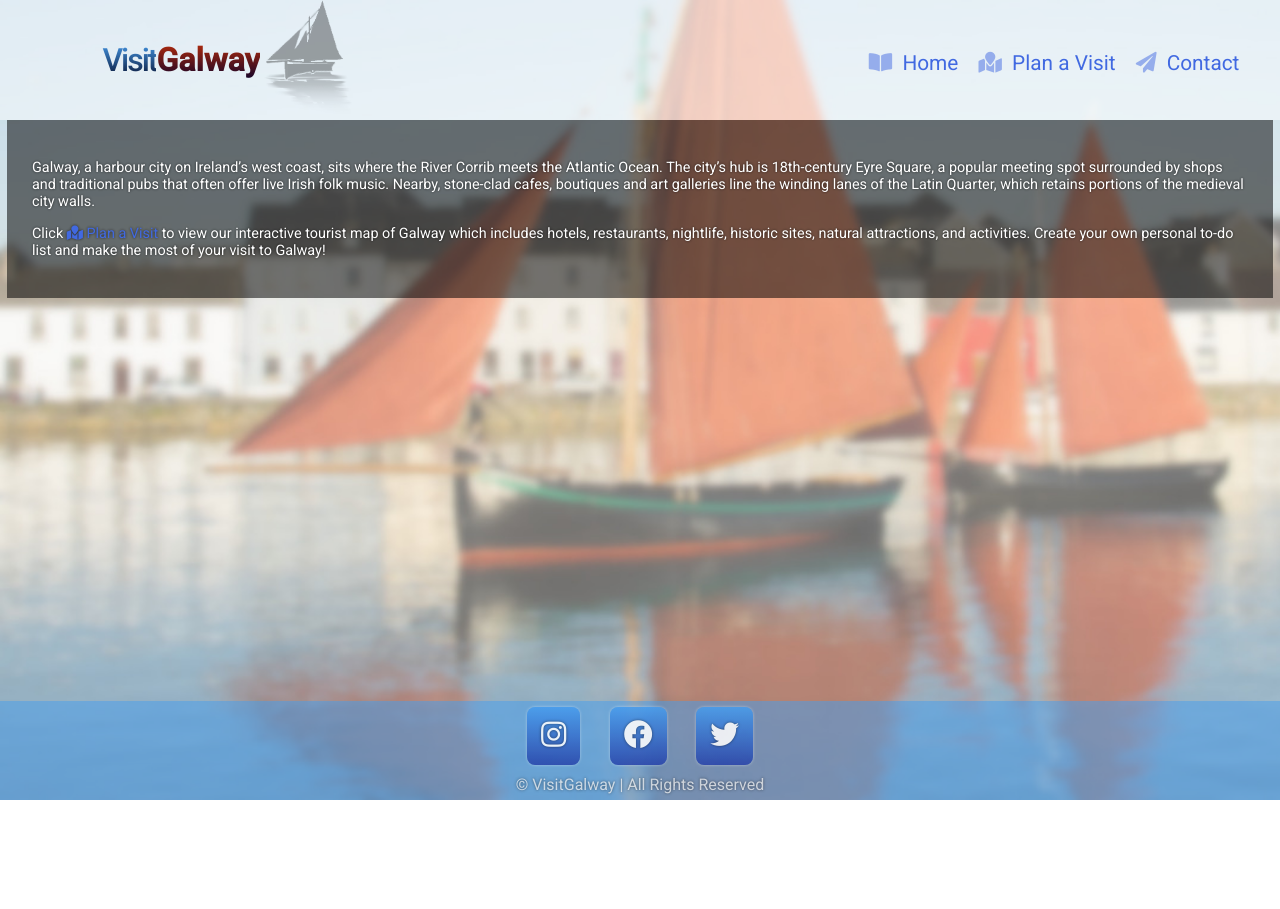
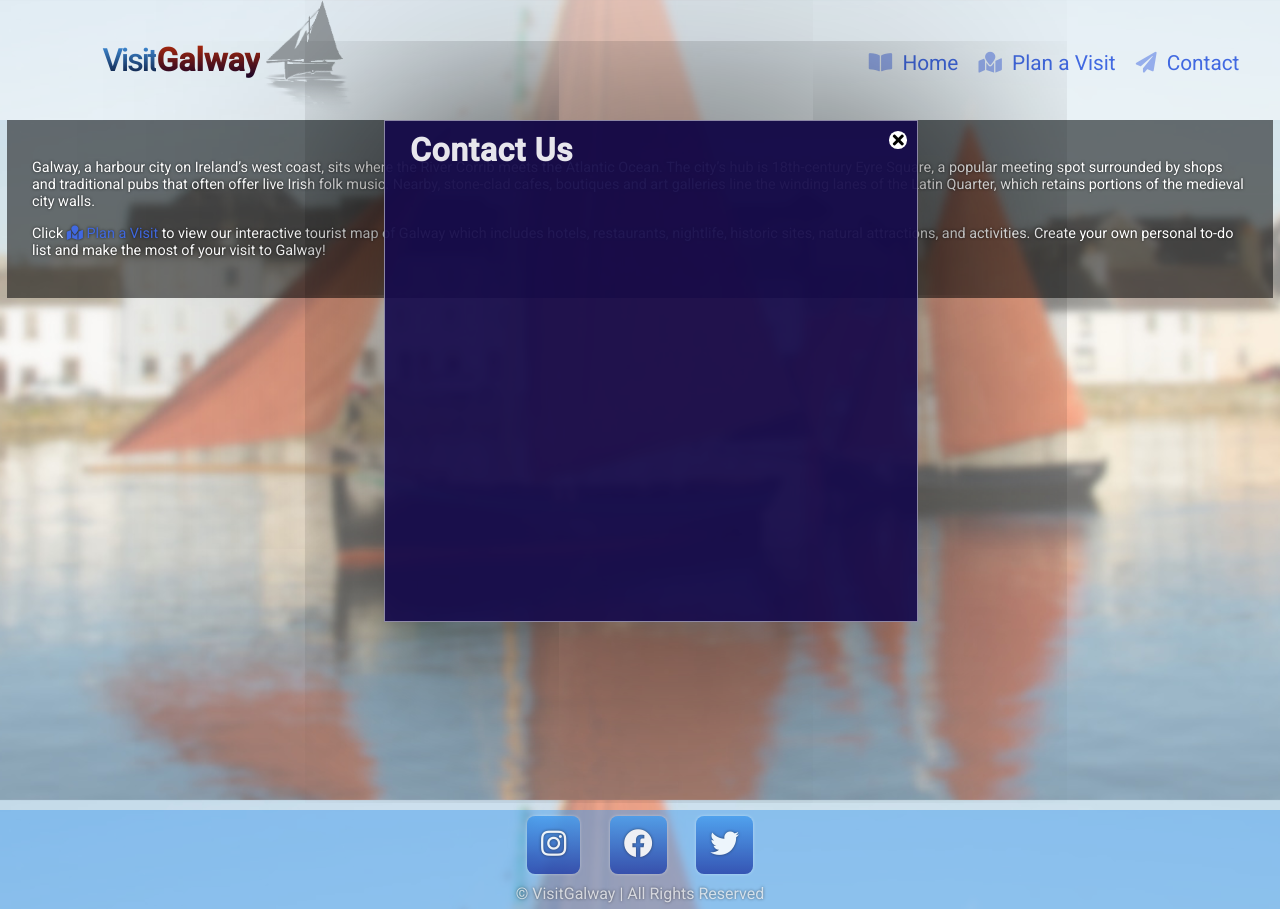
Before and after one commit to RoryBr1/Milestone-2, a plain HTML site: page index.html in a window 1280 px wide. Before the commit the page ends 800 px from the top, so only its background shows below. Drawn offline with nearby package versions, Linux system fonts and the light colour scheme.

Commit message:
fixed stky footer, add contact wndw (no function)

```diff
--- a/assets/css/style.css
+++ b/assets/css/style.css
@@ -16,16 +16,14 @@ html {
 }
 
 body {
-    min-height: calc(100vh - 70px);
+    min-height:100%;
     background:none;
     padding:0;
     margin:0;
 }
 
 .wrapper {
-    min-height: 100vh;
-    display: grid;
-    grid-template-rows: auto 1fr auto;
+    min-height:100vh;
 }
 
 h1 {
@@ -144,6 +142,7 @@ nav a:hover {
 
 /* MAP STYLING */
 .map-buttons {
+    display:inline-block;
     width:25%;
     margin:auto;
     float:left;
@@ -335,7 +334,7 @@ ul::-webkit-scrollbar-corner {
 }
 
 /* FOOTER STYLING */
-#footer {
+footer {
     margin:auto;
     margin-top:10px;
     color:rgba(255,255,255,0.7);
@@ -376,6 +375,36 @@ ul::-webkit-scrollbar-corner {
 	transition-duration:.3s;
 }
 
+/* CONTACT WINDOW MODAL STYLING */
+#contact-window {
+    width:40%;
+    height:60%;
+    margin-left:30%;
+    margin-right:30%;
+    padding:10px;
+    position: fixed;
+    float: none;
+    z-index:1000;
+    background:rgba(20, 9, 73, 0.94);
+    box-shadow:0px 0px 900px rgba(0, 0, 0, 1);
+    border:1px solid rgba(255,255,255,0.5);
+}
+
+#contact-window h1 {
+    color:rgba(255,255,255,0.9);
+    margin-left:15px;
+    letter-spacing:0.03ch;
+}
+
+#close-window {
+    background:white;
+    border-radius:50%;
+    text-align:center;
+    height:1.1rem;
+    width:1.1rem;
+    cursor:pointer;
+    float:right;
+}
 
 /* SMALL DESKTOP AND TABLET DEVICES */
 @media screen and (max-width:1300px) {
--- a/index.html
+++ b/index.html
@@ -9,6 +9,7 @@
     <!-- FontAwesome: --> <link rel="stylesheet" href="https://use.fontawesome.com/releases/v5.14.0/css/all.css" integrity="sha384-HzLeBuhoNPvSl5KYnjx0BT+WB0QEEqLprO+NBkkk5gbc67FTaL7XIGa2w1L0Xbgc" crossorigin="anonymous">
     <!-- Custom CSS: --> <link rel="stylesheet" href="assets/css/style.css" type="text/css" />
     <!-- jQUERY: --> <script src="https://ajax.googleapis.com/ajax/libs/jquery/3.5.1/jquery.min.js"></script>
+    <!-- Stickyfooter: --> <script src="assets/js/stickyfooter.js"></script>
 </head>
 
 <body>
@@ -41,6 +42,11 @@
         </ul>
     </nav><!-- #mobile-nav -->
 
+    <div id="contact-window">
+        <div id="close-window"> <i class="fas fa-times"></i> </div>
+        <h1>Contact Us</h1>
+    </div>
+
     <div class="welcome-text">
         <p> Galway, a harbour city on Ireland’s west coast, sits where the River Corrib meets the Atlantic Ocean.
             The city’s hub is 18th-century Eyre Square, a popular meeting spot surrounded by shops and traditional pubs that often offer live Irish folk music.
@@ -50,7 +56,7 @@
             restaurants, nightlife, historic sites, natural attractions, and activities. Create your own personal to-do list and make the most of your visit to Galway!
         </p>
     </div>
-
+</div><!--/wrapper-->
     <footer>
         <div id="footer">
             <a href="http://www.instagram.com/" target="_blank"><div class="social-icon"><i class="fab fa-instagram"></i></div></a>
@@ -61,8 +67,6 @@
             <br/ >
         </div>
     </footer>
-
-</div><!-- /wrapper -->
 </body>
     <!-- TOGGLE.js (used for toggling #mobile-nav with #menubutton): --> <script src="assets/js/toggle.js"></script>
 </html>
```
Also changed, not shown: index copy.html (added, +31 -0 lines), plan-a-visit.html (+0 -2 lines), assets/js/slideshow.js (added).
